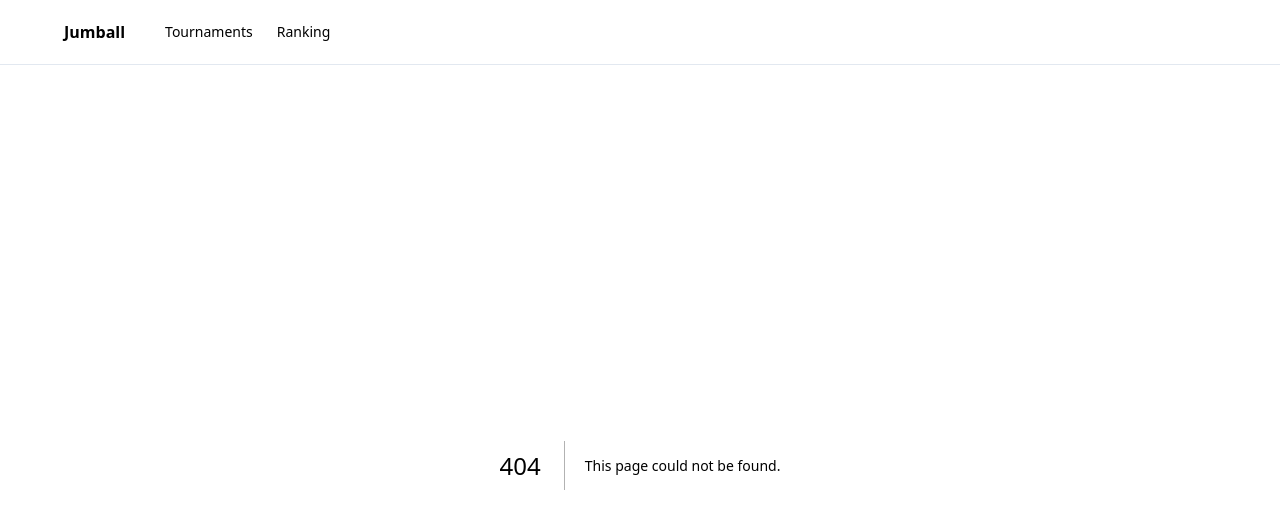
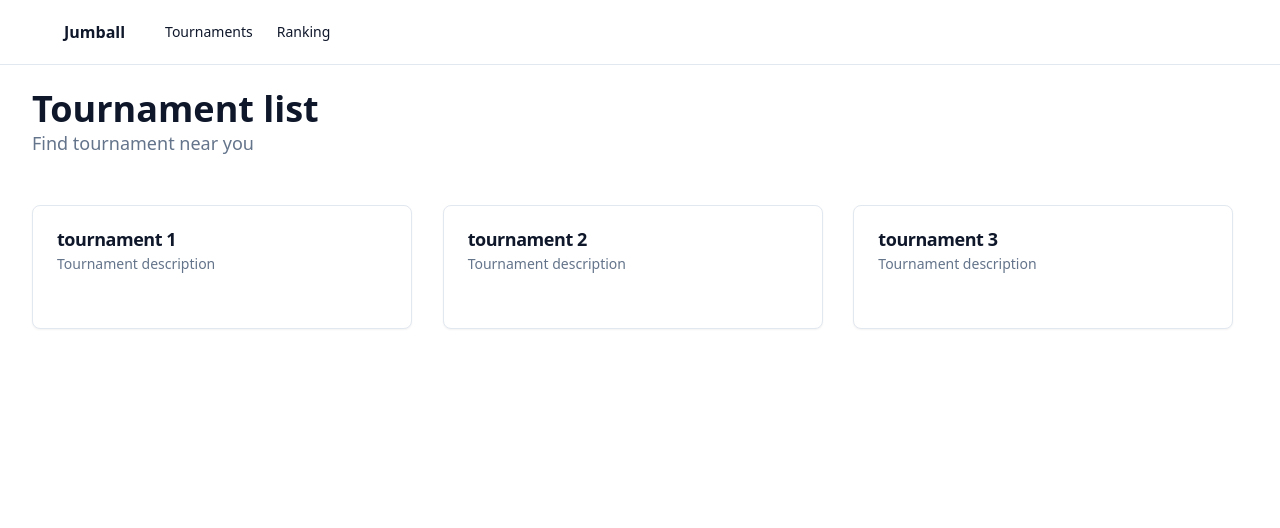
Before and after one commit to Rmiq/jumball-demo, a Next.js app: page /tournaments in a window 1280 px wide. Before the commit this address had no page. Shown: the top 528 px of the page. Built offline with nearby package versions, Linux system fonts and the light colour scheme.

Commit message:
tournaments page layout

```diff
--- /dev/null
+++ b/src/app/(tournaments)/tournaments/page.tsx
@@ -0,0 +1,38 @@
+import Link from "next/link";
+
+interface Params {
+  params: {
+    slug: string[]
+  }
+}
+
+const tournaments = ({ params }: Params) => {
+  const slug = params?.slug;
+
+  const tournaments = [{ name: 'tournament 1' }, { name: 'tournament 2' }, { name: 'tournament 3' }];
+
+  return (
+    <div className="container mx-auto pt-6">
+      <h1 className='text-4xl font-bold'>Tournament list</h1>
+      <p className="text-lg text-muted-foreground">Find tournament near you</p>
+      <div className="grid grid-cols-1 gap-4 pt-12 xl:grid-cols-3">
+        {tournaments.map((tournament, index) => {
+          return (
+            <Link className="rounded-lg border bg-card text-card-foreground shadow-sm w-full cursor-pointer xl:w-[380px]" key={index} href={'/tournaments/1/about'}>
+              <div className="flex flex-col space-y-1.5 p-6">
+                <h3 className="text-lg font-semibold leading-none tracking-tight">
+                  {tournament.name}
+                </h3>
+                <p className="text-sm text-muted-foreground">Tournament description</p>
+                <div className="p-6 pt-0">
+
+                </div>
+              </div>
+            </Link>)
+        })}
+      </div>
+    </div>
+  );
+}
+
+export default tournaments;
--- a/src/app/page.tsx
+++ b/src/app/page.tsx
@@ -1,6 +1,11 @@
+import { redirect } from "next/navigation";
+
 const Page = () => {
-    return(<>
-    </>);
+  redirect('/tournaments');
+  return (
+    <>
+    </>
+  );
 }
 
 export default Page;
--- a/src/components/header.tsx
+++ b/src/components/header.tsx
@@ -5,7 +5,7 @@ import Link from "next/link";
 const Header = () => {
 
   const items = [{
-    href: '/tournaments/1/about',
+    href: '/tournaments',
     title: 'Tournaments'
   },
   {
```
